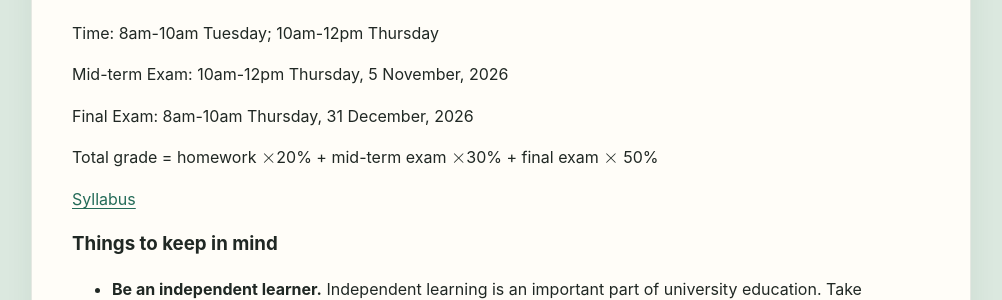
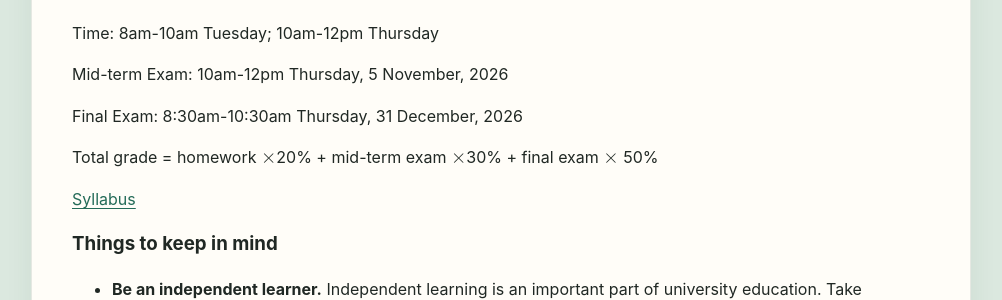
Before and after one commit to ziqiangfeng95/ziqiangfeng95.github.io, a Jekyll site: the page built from teaching/advmath/index.md, in a window 1280 px wide. Shown: the part 759-1059 px from the top of the page, without its empty margins (139-1141 px from the left). Built offline with Jekyll 4.4.1, drawn with Linux system fonts in a browser that asks for light colours.

Commit message:
Update index.md

```diff
--- a/teaching/advmath/index.md
+++ b/teaching/advmath/index.md
@@ -47,7 +47,7 @@ Time: 8am-10am Tuesday; 10am-12pm Thursday
 
 Mid-term Exam: 10am-12pm Thursday, 5 November, 2026
 
-Final Exam: 8am-10am Thursday, 31 December, 2026
+Final Exam: 8:30am-10:30am Thursday, 31 December, 2026
 
 Total grade = homework $\times$20% + mid-term exam $\times$30% + final exam $\times$ 50%
 
```
